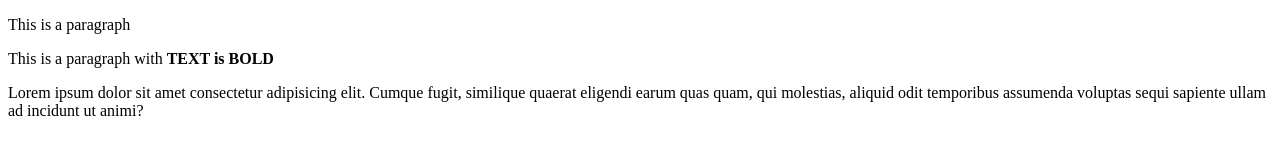
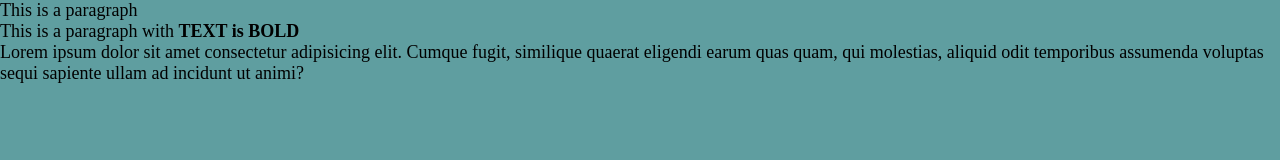
Before and after one commit to mtovar001/W3-Schools, a plain HTML site: page day4CSS/index.html in a window 1280 px wide. Drawn offline with Linux system fonts and the light colour scheme.

Commit message:
adding background color and text;border formatting

```diff
--- a/day4CSS/assets/css/style.css
+++ b/day4CSS/assets/css/style.css
@@ -1,3 +1,9 @@
-Body {
-    background-color: gray'
+body {
+    background-color:cadetblue;
 }
+
+* {
+    margin: 0;
+    padding: 0;
+    font-size: large;
+}
--- a/day4CSS/index.html
+++ b/day4CSS/index.html
@@ -11,7 +11,7 @@
     "." current folder
     "/assets/css" name of the folder
     "/style.css" name of the file-->
-    <link rel="stylesheet" href="./assets\css/style.css">
+    <link rel="stylesheet" href="./assets/css/style.css">
 </head>
 <body>
     <!--add comments, that HTML will ignore-->
```
